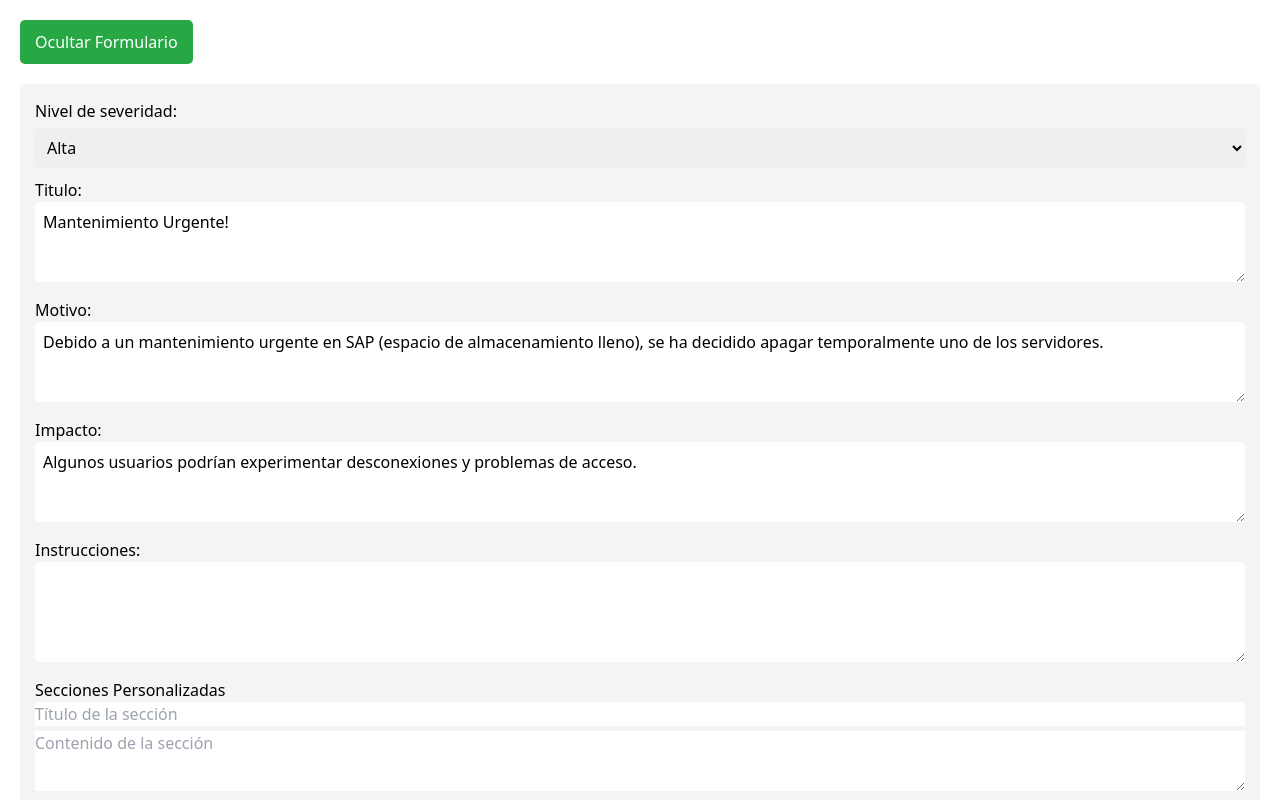
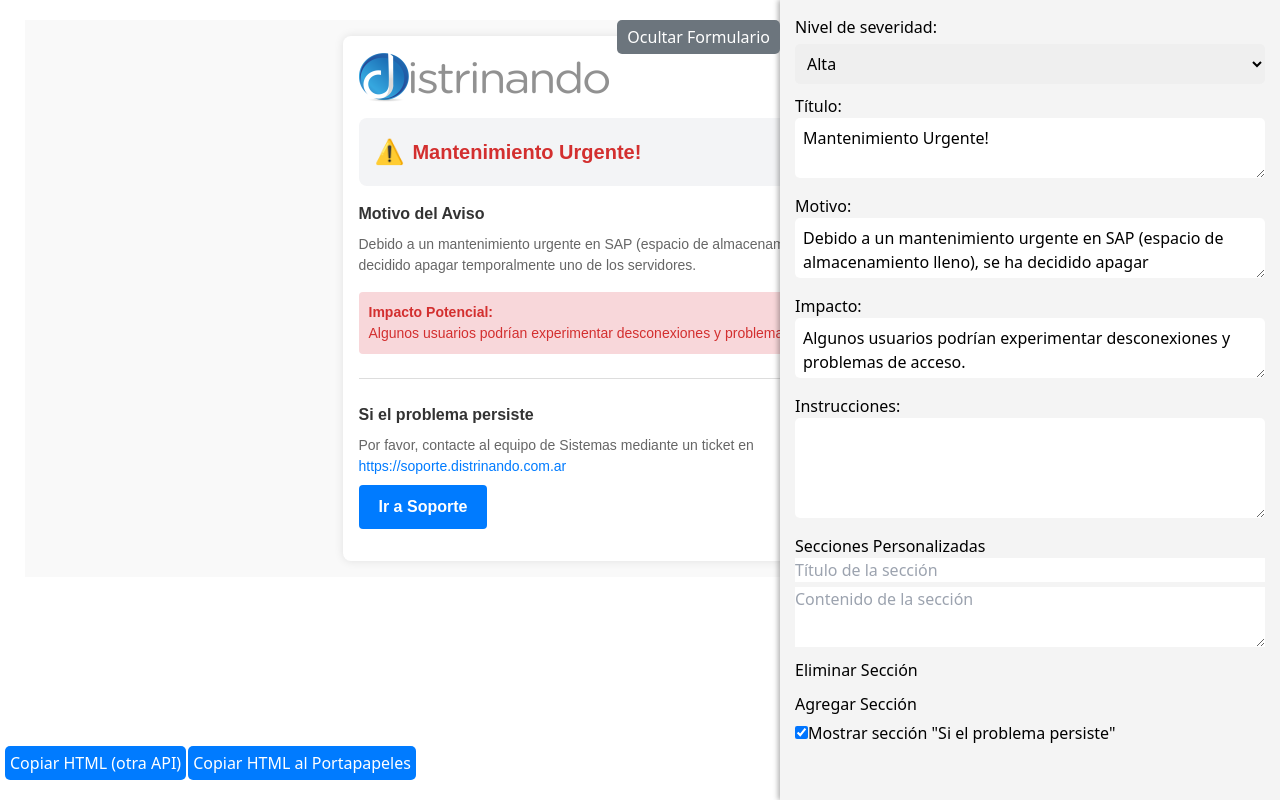
Before and after one commit to Feyenoord515/generadorplantillassis, a React (Create React App) app: page / in a window 1280 px wide. Shown: the top 800 px of the page. Built offline with nearby package versions, Linux system fonts and the light colour scheme.

Commit message:
cambios en front agregamos otra api aparte de clipboard

```diff
--- a/package.json
+++ b/package.json
@@ -12,16 +12,19 @@
     "@testing-library/react": "^13.4.0",
     "@testing-library/user-event": "^13.5.0",
     "axios": "^1.7.7",
+    "clipboard-polyfill": "^4.1.0",
     "docx": "^9.0.3",
     "docxtemplater": "^3.52.0",
     "file-saver": "^2.0.5",
     "html-docx-js": "^0.3.1",
+    "html-to-docx": "^1.8.0",
     "html2canvas": "^1.4.1",
     "jszip": "^3.10.1",
     "juice": "^11.0.0",
     "lucide-react": "^0.456.0",
     "pizzip": "^3.1.7",
     "react": "^18.3.1",
+    "react-copy-to-clipboard": "^5.1.0",
     "react-dom": "^18.3.1",
     "react-redux": "^9.1.2",
     "react-scripts": "5.0.1",
--- a/src/App.js
+++ b/src/App.js
@@ -1,11 +1,12 @@
 import React, { useState, useRef } from "react";
-
 import NotificationTemplate from "./NotificationTemplate";
+import * as clipboard from 'clipboard-polyfill';
 
 const App = () => {
   // Estado para manejar los datos editables
   const [severity, setSeverity] = useState("high");
   const [title, setTitle] = useState("Mantenimiento Urgente!");
+  const [showPersistentIssueSection, setShowPersistentIssueSection] = useState(true);
   const [reason, setReason] = useState(
     "Debido a un mantenimiento urgente en SAP (espacio de almacenamiento lleno), se ha decidido apagar temporalmente uno de los servidores."
   );
@@ -38,12 +39,30 @@
 
   // Referencia para copiar solo la plantilla sin el formulario
   const templateRef = useRef(null);
+  const copiaralclipboard = async () => {
+    if (templateRef.current) {
+      const htmlContent = templateRef.current.innerHTML;
+      console.log(htmlContent);
+
+      try {
+        const item = new clipboard.ClipboardItem({
+          'text/html': new Blob([htmlContent], { type: 'text/html' }),
+        });
+        await clipboard.write([item]);
+        alert('HTML copiado al portapapeles. Puedes pegarlo en tu cliente de correo.');
+      } catch (err) {
+        console.error('Error al copiar HTML al portapapeles:', err);
+        alert('No se pudo copiar el HTML al portapapeles.');
+      }
+    }
+
+  }
 
   const copyHtmlToClipboard = async () => {
     if (templateRef.current) {
       // Obtén el HTML del componente, pero excluyendo el formulario de edición
       const htmlContent = templateRef.current.innerHTML;
-
+console.log(htmlContent)
       // Usa la API de Clipboard con MIME tipo `text/html`
       try {
         await navigator.clipboard.write([
@@ -60,46 +79,51 @@
       }
     }
   };
-
   return (
-    <div style={{ padding: "20px" }}>
-      {/* Botón para desplegar u ocultar el formulario de edición */}
+    <div style={{ display: "flex", padding: "20px" }}>
           <button
             onClick={() => setIsFormVisible(!isFormVisible)}
             style={{
-          padding: "10px 15px",
-          backgroundColor: "#28a745",
+              position: "fixed",
+              top: "20px",
+              right: isFormVisible ? "500px" : "20px",
+              padding: "5px 10px",
+              backgroundColor: "#6c757d",
               color: "white",
               border: "none",
               borderRadius: "5px",
-          marginBottom: "20px",
               cursor: "pointer",
+              zIndex: 1001,
+              transition: "rigth 0.3s ease",
             }}
           >
             {isFormVisible ? "Ocultar Formulario" : "Editar Plantilla"}
           </button>
-
-      {/* Formulario de edición de la plantilla */}
-      {isFormVisible && (
+      {/* Contenedor del formulario, se despliega desde la derecha */}
       <div
         style={{
-            marginBottom: "20px",
-            background: "#f4f4f4",
+          position: "fixed",
+          top: 0,
+          right: isFormVisible ? 0 : "-600px", // Cambia la posición en función de isFormVisible
+          width: "500px",
+          height: "100vh",
+          backgroundColor: "#f4f4f4",
           padding: "15px",
-            borderRadius: "8px",
+          overflowY: "auto",
+          transition: "right 0.3s ease", // Transición suave al mostrar/ocultar
+          boxShadow: isFormVisible ? "-2px 0 5px rgba(0,0,0,0.3)" : "none",
+          zIndex: 1000,
         }}
       >
+
+        {/* Formulario de edición */}
+        <div>
         <label style={{ display: "block", marginBottom: "10px" }}>
             Nivel de severidad:
             <select
               value={severity}
               onChange={(e) => setSeverity(e.target.value)}
-              style={{
-                padding: "8px",
-                width: "100%",
-                borderRadius: "5px",
-                marginTop: "5px",
-              }}
+              style={{ padding: "8px", width: "100%", borderRadius: "5px", marginTop: "5px" }}
             >
               <option value="high">Alta</option>
               <option value="medium">Media</option>
@@ -107,69 +131,23 @@
               <option value="announcement">Anuncio</option>
             </select>
           </label>
-
-          <label style={{ display: "block", marginBottom: "10px" }}>
-            Titulo:
+          <label style={{ display: "block", marginBottom: "10px" }}> Título:
+            <textarea value={title} onChange={(e) => setTitle(e.target.value)} style={{ width: "100%", height: "60px", padding: "8px", borderRadius: "5px" }} />
+          </label>
+          <label style={{ display: "block", marginBottom: "10px" }}> Motivo:
+            <textarea value={reason} onChange={(e) => setReason(e.target.value)} style={{ width: "100%", height: "60px", padding: "8px", borderRadius: "5px" }} />
+          </label>
+          <label style={{ display: "block", marginBottom: "10px" }}> Impacto:
+            <textarea value={impact} onChange={(e) => setImpact(e.target.value)} style={{ width: "100%", height: "60px", padding: "8px", borderRadius: "5px" }} />
+          </label>
+          <label style={{ display: "block", marginBottom: "10px" }}> Instrucciones:
             <textarea
-              value={title}
-              onChange={(e) => setTitle(e.target.value)}
-              style={{
-                width: "100%",
-                height: "80px",
-                padding: "8px",
-                borderRadius: "5px",
-              }}
+              value={instructions.join("\n")}
+              onChange={(e) => setInstructions(e.target.value.split("\n").filter((inst) => inst.trim() !== ""))}
+              style={{ width: "100%", height: "100px", padding: "8px", borderRadius: "5px" }}
             />
           </label>
 
-          <label style={{ display: "block", marginBottom: "10px" }}>
-            Motivo:
-            <textarea
-              value={reason}
-              onChange={(e) => setReason(e.target.value)}
-              style={{
-                width: "100%",
-                height: "80px",
-                padding: "8px",
-                borderRadius: "5px",
-              }}
-            />
-          </label>
-
-          <label style={{ display: "block", marginBottom: "10px" }}>
-            Impacto:
-            <textarea
-              value={impact}
-              onChange={(e) => setImpact(e.target.value)}
-              style={{
-                width: "100%",
-                height: "80px",
-                padding: "8px",
-                borderRadius: "5px",
-              }}
-            />
-          </label>
-
-          <label style={{ display: "block", marginBottom: "10px" }}>
-            Instrucciones:
-            <textarea
-              value={instructions.join("\n")}
-              onChange={(e) => {
-                const newInstructions = e.target.value
-                  .split("\n")
-                  .filter((instruction) => instruction.trim() !== "");
-                setInstructions(
-                  newInstructions.length > 0 ? newInstructions : []
-                );
-              }}
-              style={{
-                width: "100%",
-                height: "100px",
-                padding: "8px",
-                borderRadius: "5px",
-              }}
-            />
-          </label>
           {/* Secciones personalizadas */}
           <h3>Secciones Personalizadas</h3>
           {customSections.map((section, index) => (
@@ -191,12 +169,19 @@
             </div>
           ))}
           <button onClick={addCustomSection}>Agregar Sección</button>
+        <label style={{ display: "block", marginBottom: "5px", marginTop: "5px"  }}>
+            <input
+             type="checkbox"
+              checked={showPersistentIssueSection}
+               onChange={(e) => setShowPersistentIssueSection(e.target.checked)}
+            />
+             Mostrar sección "Si el problema persiste"
+           </label>
+        </div>
       </div>
 
-
-      )}
-
-      {/* Plantilla editable */}
+      {/* Contenido principal, separado del formulario */}
+      <div style={{ flex: 1, marginLeft: isFormVisible ? "5px" : "0", transition: "margin-left 0.3s ease" }}>
         <div ref={templateRef}>
           <NotificationTemplate
             title={title}
@@ -205,27 +190,211 @@
             impact={impact}
             instructions={instructions}
             customSections={customSections}
+            showPersistentIssueSection={showPersistentIssueSection}
           />
         </div>
-      {/* Botón para copiar el HTML */}
-      <button
-        onClick={copyHtmlToClipboard}
-        style={{
-          padding: "10px 20px",
-          backgroundColor: "#007bff",
-          color: "white",
-          border: "none",
-          borderRadius: "5px",
-          cursor: "pointer",
-        }}
-      >
+        {/* Botones de copia */}
+        <div style={{ position: "fixed", bottom: "20px", left: "5px" }}>
+        <button onClick={copiaralclipboard} style={{ padding: "5px", backgroundColor: "#007bff", color: "white", borderRadius: "5px", cursor: "pointer", marginRight:"2px" }}>
+          Copiar HTML (otra API)
+        </button>
+        <button onClick={copyHtmlToClipboard} style={{ padding: "5px", backgroundColor: "#007bff", color: "white", borderRadius: "5px", cursor: "pointer" }}>
           Copiar HTML al Portapapeles
         </button>
+        </div>
+      </div>
     </div>
   );
 };
 
 export default App;
+//   return (
+//     <div style={{ display: "flex", padding: "20px" }}>
+//       {/* Botón para desplegar u ocultar el formulario de edición */}
+//       <button
+//         onClick={() => setIsFormVisible(!isFormVisible)}
+//         style={{
+//           padding: "10px 15px",
+//           backgroundColor: "#28a745",
+//           color: "white",
+//           border: "none",
+//           borderRadius: "5px",
+//           marginBottom: "20px",
+//           cursor: "pointer",
+//         }}
+//       >
+//         {isFormVisible ? "Ocultar Formulario" : "Editar Plantilla"}
+//       </button>
+
+//       {/* Formulario de edición de la plantilla */}
+//       {isFormVisible && (
+//         <div
+//           style={{
+//             marginBottom: "20px",
+//             background: "#f4f4f4",
+//             padding: "15px",
+//             borderRadius: "8px",
+//           }}
+//         >
+//           <label style={{ display: "block", marginBottom: "10px" }}>
+//             Nivel de severidad:
+//             <select
+//               value={severity}
+//               onChange={(e) => setSeverity(e.target.value)}
+//               style={{
+//                 padding: "8px",
+//                 width: "100%",
+//                 borderRadius: "5px",
+//                 marginTop: "5px",
+//               }}
+//             >
+//               <option value="high">Alta</option>
+//               <option value="medium">Media</option>
+//               <option value="low">Baja</option>
+//               <option value="announcement">Anuncio</option>
+//             </select>
+//           </label>
+
+//           <label style={{ display: "block", marginBottom: "10px" }}>
+//             Titulo:
+//             <textarea
+//               value={title}
+//               onChange={(e) => setTitle(e.target.value)}
+//               style={{
+//                 width: "100%",
+//                 height: "80px",
+//                 padding: "8px",
+//                 borderRadius: "5px",
+//               }}
+//             />
+//           </label>
+
+//           <label style={{ display: "block", marginBottom: "10px" }}>
+//             Motivo:
+//             <textarea
+//               value={reason}
+//               onChange={(e) => setReason(e.target.value)}
+//               style={{
+//                 width: "100%",
+//                 height: "80px",
+//                 padding: "8px",
+//                 borderRadius: "5px",
+//               }}
+//             />
+//           </label>
+
+//           <label style={{ display: "block", marginBottom: "10px" }}>
+//             Impacto:
+//             <textarea
+//               value={impact}
+//               onChange={(e) => setImpact(e.target.value)}
+//               style={{
+//                 width: "100%",
+//                 height: "80px",
+//                 padding: "8px",
+//                 borderRadius: "5px",
+//               }}
+//             />
+//           </label>
+
+//           <label style={{ display: "block", marginBottom: "10px" }}>
+//             Instrucciones:
+//             <textarea
+//               value={instructions.join("\n")}
+//               onChange={(e) => {
+//                 const newInstructions = e.target.value
+//                   .split("\n")
+//                   .filter((instruction) => instruction.trim() !== "");
+//                 setInstructions(
+//                   newInstructions.length > 0 ? newInstructions : []
+//                 );
+//               }}
+//               style={{
+//                 width: "100%",
+//                 height: "100px",
+//                 padding: "8px",
+//                 borderRadius: "5px",
+//               }}
+//             />
+//           </label>
+
+//           <label style={{ display: "block", marginBottom: "10px" }}>
+//             <input
+//               type="checkbox"
+//               checked={showPersistentIssueSection}
+//               onChange={(e) => setShowPersistentIssueSection(e.target.checked)}
+//             />
+//             Mostrar sección "Si el problema persiste"
+//           </label>
+//           {/* Secciones personalizadas */}
+//           <h3>Secciones Personalizadas</h3>
+//           {customSections.map((section, index) => (
+//             <div key={index} style={{ marginBottom: "10px" }}>
+//               <input
+//                 type="text"
+//                 placeholder="Título de la sección"
+//                 value={section.title}
+//                 onChange={(e) => handleCustomSectionChange(index, "title", e.target.value)}
+//                 style={{ width: "100%", marginBottom: "5px" }}
+//               />
+//               <textarea
+//                 placeholder="Contenido de la sección"
+//                 value={section.content}
+//                 onChange={(e) => handleCustomSectionChange(index, "content", e.target.value)}
+//                 style={{ width: "100%", height: "60px", marginBottom: "5px" }}
+//               />
+//               <button onClick={() => removeCustomSection(index)}>Eliminar Sección</button>
+//             </div>
+//           ))}
+//           <button onClick={addCustomSection}>Agregar Sección</button>
+//         </div>
+
+
+//       )}
+
+//       {/* Plantilla editable */}
+//       <div ref={templateRef}>
+//         <NotificationTemplate
+//           title={title}
+//           severity={severity}
+//           reason={reason}
+//           impact={impact}
+//           instructions={instructions}
+//           customSections={customSections}
+//           showPersistentIssueSection={showPersistentIssueSection}
+//         />
+//       </div>
+//       {/* Botón para copiar el HTML */}
+//       <button onClick={copiaralclipboard}
+//        style={{
+//         padding: "10px 20px",
+//         backgroundColor: "#007bff",
+//         marginRight: "6px",
+//         color: "white",
+//         border: "none",
+//         borderRadius: "5px",
+//         cursor: "pointer",
+//       }}
+//       > Copiar HTML(otra api)</button>
+//       <button
+//         onClick={copyHtmlToClipboard}
+//         style={{
+//           padding: "10px 20px",
+//           backgroundColor: "#007bff",
+//           color: "white",
+//           border: "none",
+//           borderRadius: "5px",
+//           cursor: "pointer",
+//         }}
+//       >
+//         Copiar HTML al Portapapeles
+//       </button>
+
+//     </div>
+//   );
+// };
+
+
 
 // import React, { useRef } from "react";
 // import NotificationTemplate from "./NotificationTemplate";
--- a/src/NotificationTemplate.js
+++ b/src/NotificationTemplate.js
@@ -10,6 +10,7 @@
       instructions,
       customSections,
       contactUrl = "https://soporte.distrinando.com.ar",
+      showPersistentIssueSection,
     },
     ref
   ) => {
@@ -206,7 +207,38 @@
           />
 
           {/* Sección Común para Problemas Persistentes */}
-          <div style={{ marginBottom: "16px" }}>
+          {showPersistentIssueSection && ( // RENDERIZADO CONDICIONAL
+            <div style={{ marginBottom: "16px" }}>
+              <h3 style={{ fontSize: "16px", fontWeight: "bold", marginBottom: "8px" }}>
+                Si el problema persiste
+              </h3>
+              <p style={{ fontSize: "14px", color: "#666" }}>
+                Por favor, contacte al equipo de Sistemas mediante un ticket en{" "}
+                <a href={contactUrl} target="_blank" rel="noopener noreferrer" style={{ color: "#007bff" }}>
+                  {contactUrl}
+                </a>
+              </p>
+              <a
+                href={contactUrl}
+                target="_blank"
+                rel="noopener noreferrer"
+                style={{
+                  display: "inline-block",
+                  padding: "10px 20px",
+                  backgroundColor: "#007bff",
+                  color: "white",
+                  borderRadius: "4px",
+                  textDecoration: "none",
+                  fontWeight: "bold",
+                  textAlign: "center",
+                  marginTop: "8px",
+                }}
+              >
+                Ir a Soporte
+              </a>
+            </div>
+          )}
+          {/* <div style={{ marginBottom: "16px" }}>
             <h3
               style={{
                 fontSize: "16px",
@@ -246,7 +278,7 @@
             >
               Ir a Soporte
             </a>
-          </div>
+          </div> */}
         </div>
       </div>
     );
```
Also changed, not shown: 1 other file (tests, documents, lock files or other folders). Lines whose indentation alone changed are shown as unchanged.
